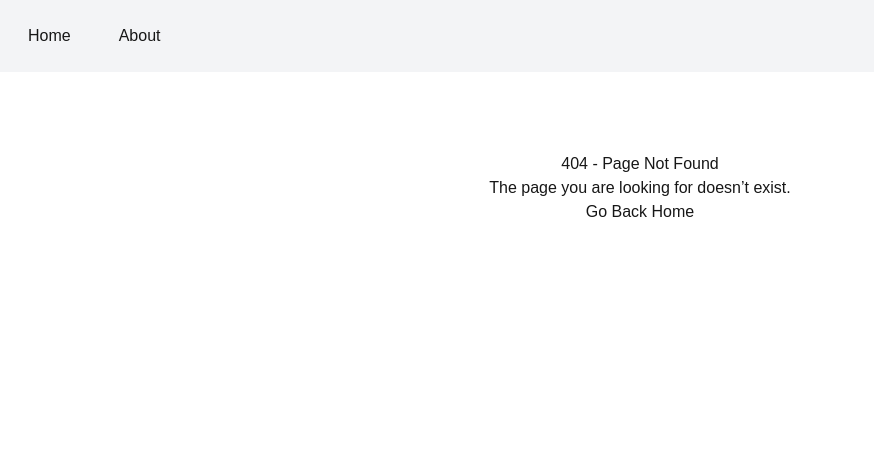
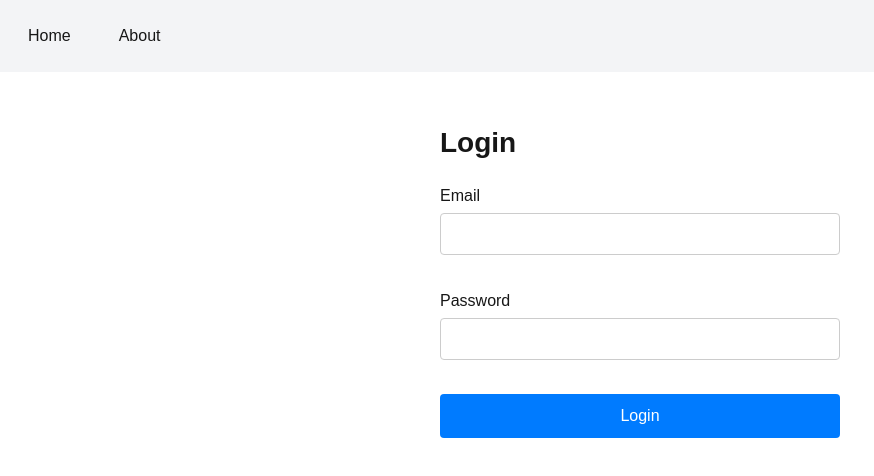
Before and after one commit to chandrupondy/my-next-app-hemachandhiran, a Next.js app: page /login in a window 1280 px wide. Before the commit this address had no page. Shown: the top 476 px of the page, without its empty margins (0-874 px from the left). Built offline with nearby package versions, Linux system fonts and the light colour scheme.

Commit message:
Create Login Page

```diff
--- /dev/null
+++ b/app/login/page.tsx
@@ -0,0 +1,140 @@
+"use client";
+
+import React, { useState } from "react";
+
+interface LoginForm {
+  email: string;
+  password: string;
+}
+
+interface Errors {
+  email?: string;
+  password?: string;
+}
+
+export default function LoginPage() {
+  const [formData, setFormData] = useState<LoginForm>({
+    email: "",
+    password: "",
+  });
+
+  const [errors, setErrors] = useState<Errors>({});
+
+  const handleChange = (e: React.SyntheticEvent<HTMLInputElement>) => {
+    const { name, value } = e.target as HTMLInputElement;
+
+    setFormData((prev) => ({
+      ...prev,
+      [name]: value,
+    }));
+  };
+
+  const validate = () => {
+    const newErrors: Errors = {};
+
+    if (!formData.email) {
+      newErrors.email = "Email is required";
+    } else if (!/\S+@\S+\.\S+/.test(formData.email)) {
+      newErrors.email = "Invalid email format";
+    }
+
+    if (!formData.password) {
+      newErrors.password = "Password is required";
+    } else if (formData.password.length < 6) {
+      newErrors.password = "Password must be at least 6 characters";
+    }
+
+    return newErrors;
+  };
+
+  const handleSubmit = (e: React.SyntheticEvent<HTMLFormElement>) => {
+    e.preventDefault();
+
+    const validationErrors = validate();
+
+    if (Object.keys(validationErrors).length > 0) {
+      setErrors(validationErrors);
+      return;
+    }
+
+    console.log("Login Data:", formData);
+
+    alert("Login Successful");
+  };
+
+  return (
+    <div style={{ maxWidth: "400px", margin: "50px auto", fontFamily: "Arial" }}>
+      <h1 style={{ fontSize: "28px", fontWeight: "bold", marginBottom: "20px" }}>
+        Login
+      </h1>
+
+      <form onSubmit={handleSubmit}>
+        <div>
+          <label>Email</label>
+          <br />
+          <input
+            type="text"
+            name="email"
+            value={formData.email}
+            onChange={handleChange}
+            style={{
+              width: "100%",
+              padding: "8px",
+              marginTop: "5px",
+              marginBottom: "10px",
+              border: "1px solid #ccc",
+              borderRadius: "4px",
+              boxSizing: "border-box",
+            }}
+          />
+          {errors.email && (
+            <p style={{ color: "red", margin: "5px 0" }}>{errors.email}</p>
+          )}
+        </div>
+
+        <br />
+
+        <div>
+          <label>Password</label>
+          <br />
+          <input
+            type="password"
+            name="password"
+            value={formData.password}
+            onChange={handleChange}
+            style={{
+              width: "100%",
+              padding: "8px",
+              marginTop: "5px",
+              marginBottom: "10px",
+              border: "1px solid #ccc",
+              borderRadius: "4px",
+              boxSizing: "border-box",
+            }}
+          />
+          {errors.password && (
+            <p style={{ color: "red", margin: "5px 0" }}>{errors.password}</p>
+          )}
+        </div>
+
+        <br />
+
+        <button
+          type="submit"
+          style={{
+            width: "100%",
+            padding: "10px",
+            backgroundColor: "#007bff",
+            color: "white",
+            border: "none",
+            borderRadius: "4px",
+            cursor: "pointer",
+            fontSize: "16px",
+          }}
+        >
+          Login
+        </button>
+      </form>
+    </div>
+  );
+}
```
